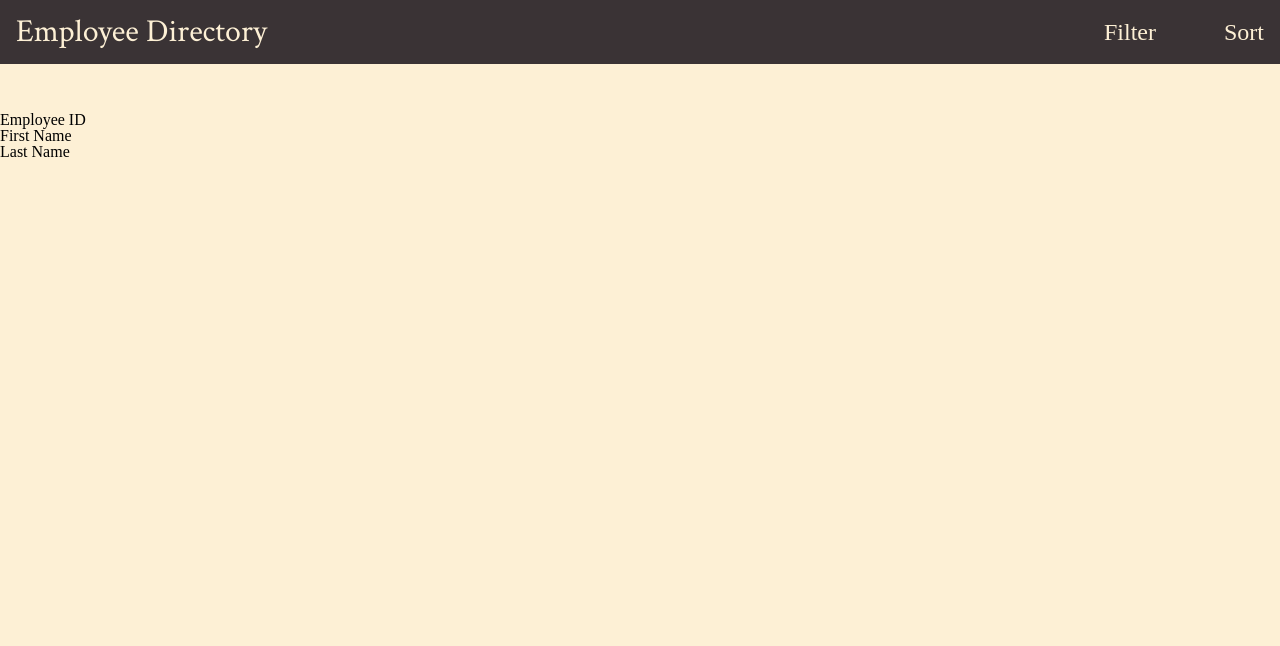
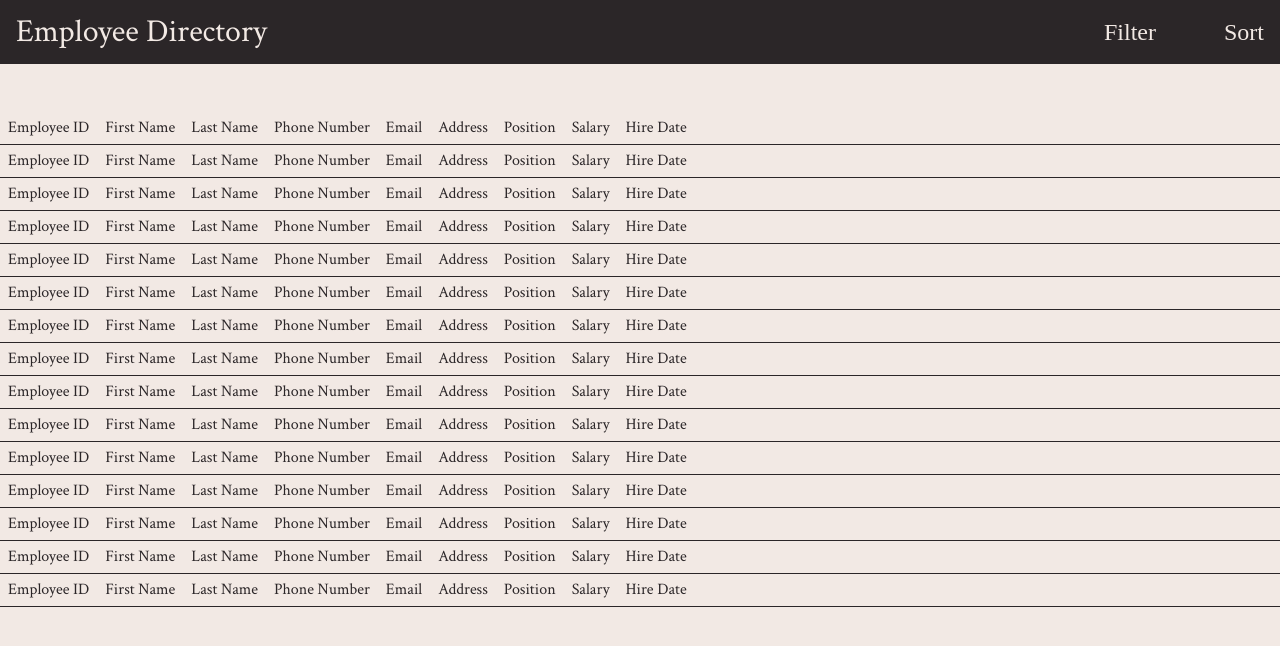
Before and after one commit to nbur4556/employee-directory, a React (Create React App) app: page / in a window 1280 px wide. Shown: the top 646 px of the page. Built offline with nearby package versions, Linux system fonts and the light colour scheme.

Commit message:
updates color palette

```diff
--- a/src/App.js
+++ b/src/App.js
@@ -11,6 +11,21 @@ function App() {
         <article>
             <Toolbar />
 
+            {/* Employee Data */}
+            <EmployeeRow />
+            <EmployeeRow />
+            <EmployeeRow />
+            <EmployeeRow />
+            <EmployeeRow />
+            <EmployeeRow />
+            <EmployeeRow />
+            <EmployeeRow />
+            <EmployeeRow />
+            <EmployeeRow />
+            <EmployeeRow />
+            <EmployeeRow />
+            <EmployeeRow />
+            <EmployeeRow />
             <EmployeeRow />
         </article>
     );
--- a/src/components/EmployeeRow.js
+++ b/src/components/EmployeeRow.js
@@ -1,11 +1,18 @@
 import React from 'react';
+import '../stylesheets/employee-row.css';
 
 const EmployeeRow = () => {
     return (
-        <section>
+        <section className='employee-row'>
             <p>Employee ID</p>
             <p>First Name</p>
             <p>Last Name</p>
+            <p>Phone Number</p>
+            <p>Email</p>
+            <p>Address</p>
+            <p>Position</p>
+            <p>Salary</p>
+            <p>Hire Date</p>
         </section>
     );
 }
--- a/src/stylesheets/employee-row.css
+++ b/src/stylesheets/employee-row.css
@@ -0,0 +1,10 @@
+.employee-row{
+    display: flex;
+    flex-direction: row;
+
+    border-bottom: 1px solid var(--color-main-black);
+}
+
+.employee-row p{
+    padding: .5rem;
+}
--- a/src/stylesheets/main.css
+++ b/src/stylesheets/main.css
@@ -1,17 +1,24 @@
 :root{
     /* Colors */
-    --color-main-white: #FDF0D5;
-    --color-main-black: #3A3335;
-    --color-light-primary: #C6D8D3;
+    --color-main-white: #F2E9E4;
+    --color-main-black: #2B2628;
+    --color-light-primary: #5B85AA;
 
     /* Fonts */
     --font-crimson-text: 'Crimson Text', serif;
 }
 
 body{
-    background-color: #FDF0D5;
+    background-color: var(--color-main-white);
 }
 
 h1, h2, h3, h4, h5, h6{
     font-family: var(--font-crimson-text);
 }
+
+p{
+    color: var(--color-main-black);
+    font-family: var(--font-crimson-text);
+    font-size: 1.2
+    rem;
+}
```
